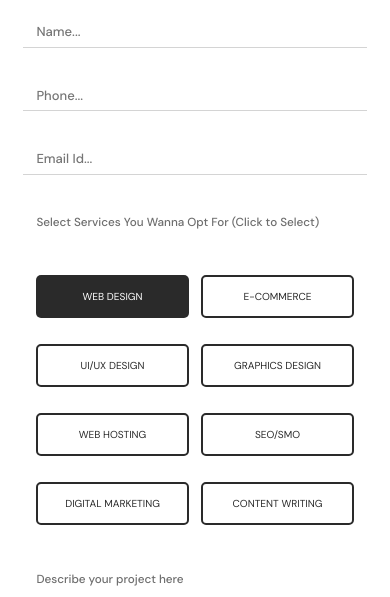
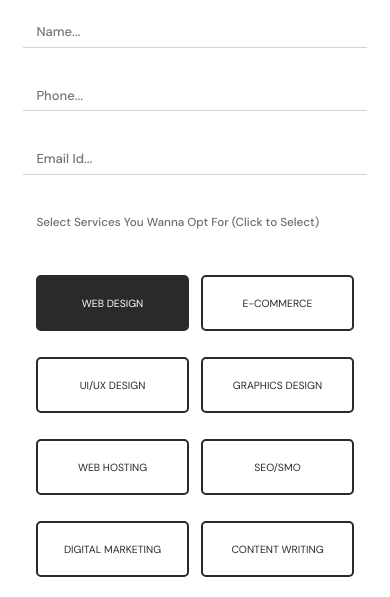
Before and after one commit to Varun2365/synactics-production-2, a plain HTML site: page redirects/get-started.html in a window 390 px wide. Shown: the part 213-810 px from the top of the page. Drawn offline with nearby package versions, Linux system fonts and the light colour scheme.

Commit message:
Button Change

```diff
--- a/redirects/get-started-responsive.css
+++ b/redirects/get-started-responsive.css
@@ -63,7 +63,7 @@
         margin: 1rem 0 1rem 0 ;
         flex-basis: 48%;
         text-align: center;
-        font-size: 0.78rem;
-        padding: 1rem 0.2rem;
+        font-size: 0.8rem;
+        padding: 1.5rem 0.2rem;
     }
 }
--- a/style.css
+++ b/style.css
@@ -427,7 +427,7 @@ nav {
 
 
 
-.about-btn{
+/* .about-btn{
     background-color: #fff;
     color: var(--pale-blue);
     padding: 1rem 2.5rem 1rem 2.5rem;
@@ -442,7 +442,7 @@ nav {
 .about-btn:hover{
     color: var(--text-black);
     border-color: var(--text-black);
-}
+} */
 .about-us{
     width: 100%;
     height: auto;
```
